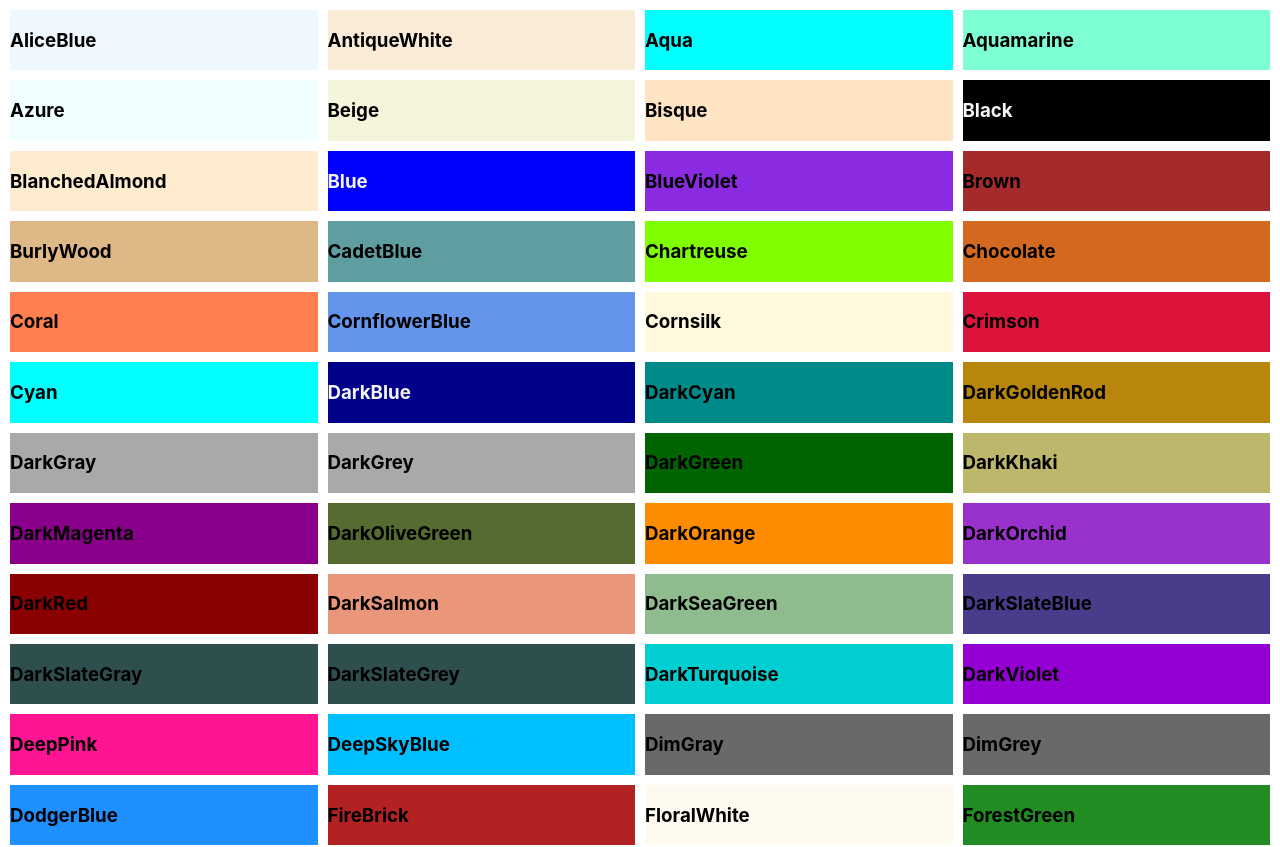
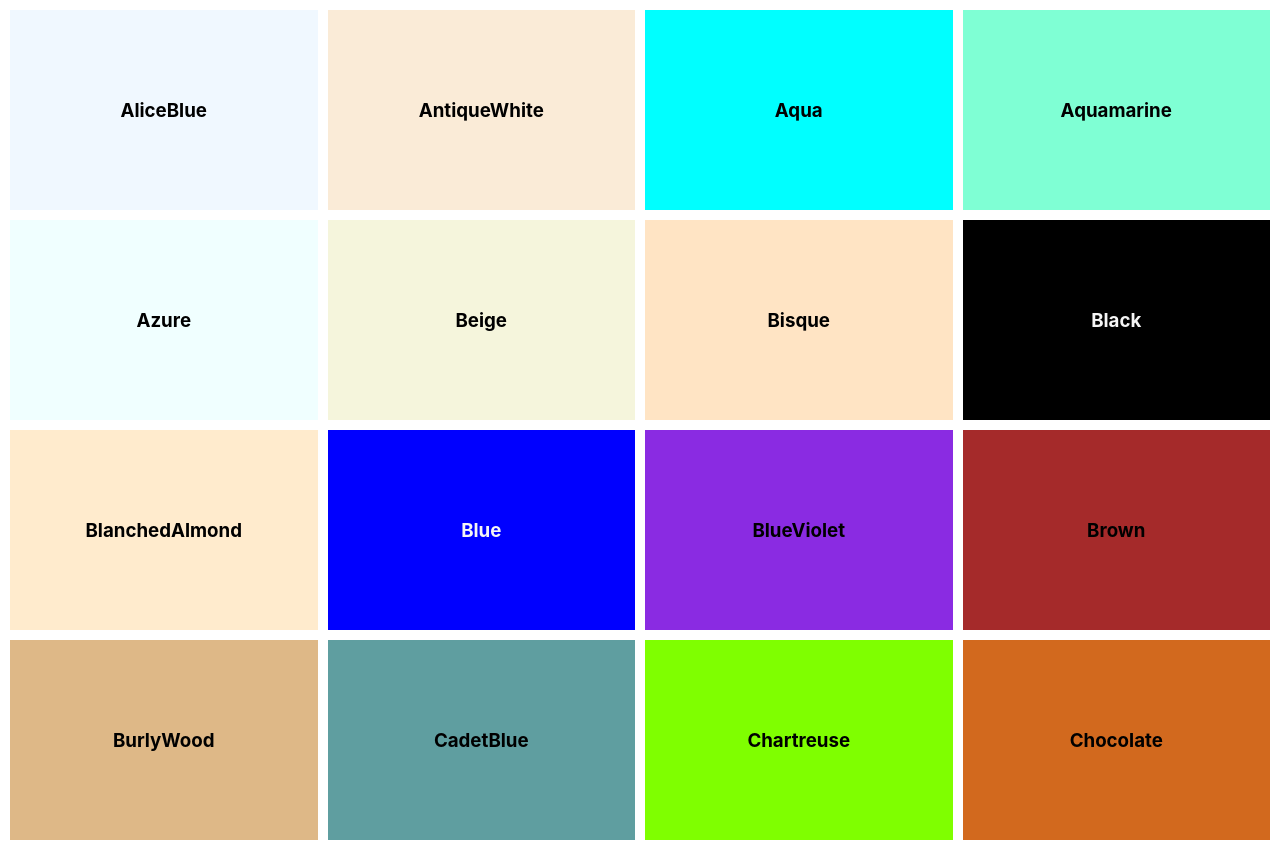
Before and after one commit to raditotev/css-colors, a React (Create React App) app: page / in a window 1280 px wide. Shown: the top 847 px of the page. Built offline with nearby package versions, Linux system fonts and the light colour scheme; the HTML template or start-up script is replaced by a standard one.

Commit message:
Change class name

```diff
--- a/src/index.css
+++ b/src/index.css
@@ -14,7 +14,7 @@ body {
   grid-gap: 10px;
 }
 
-.colorbox {
+.color-box {
   position: relative;
   height: 200px;
   display: flex;
@@ -32,7 +32,7 @@ body {
   opacity: 0;
 }
 
-.colorbox:hover .copy-text {
+.color-box:hover .copy-text {
   opacity: 100%;
   transition: all linear 0.5s;
 }
```
